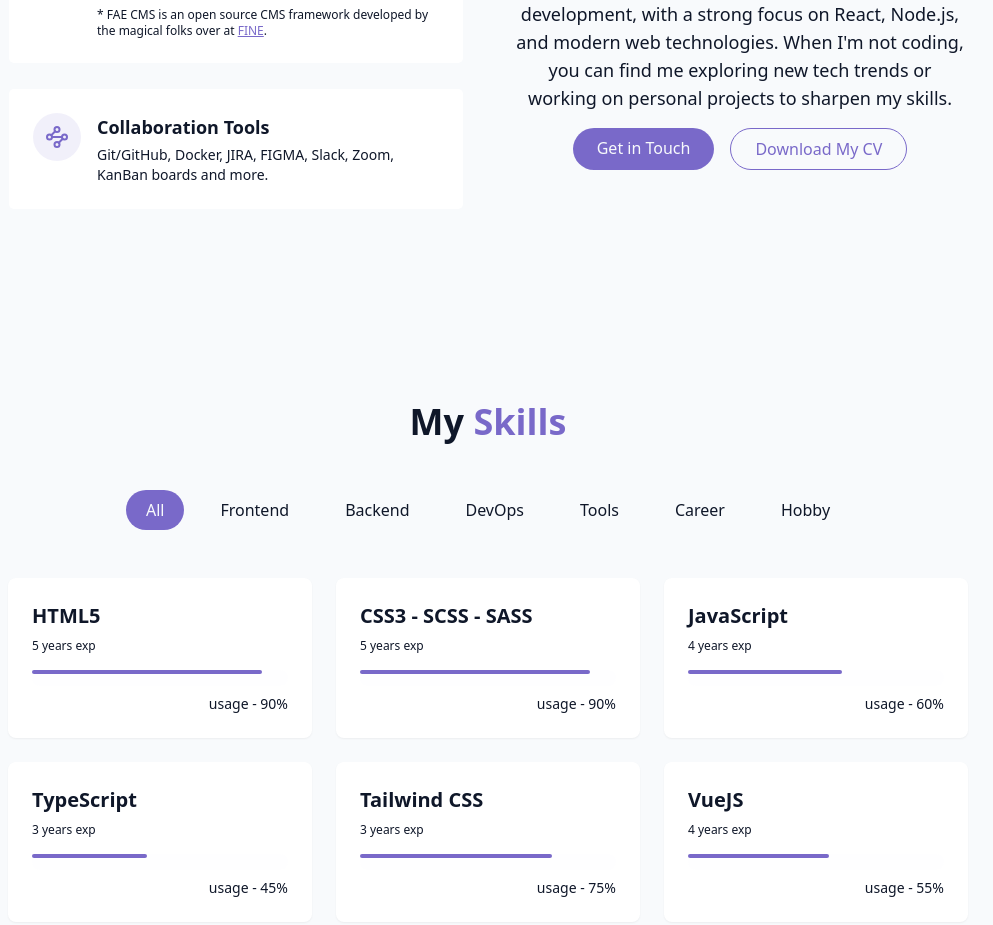
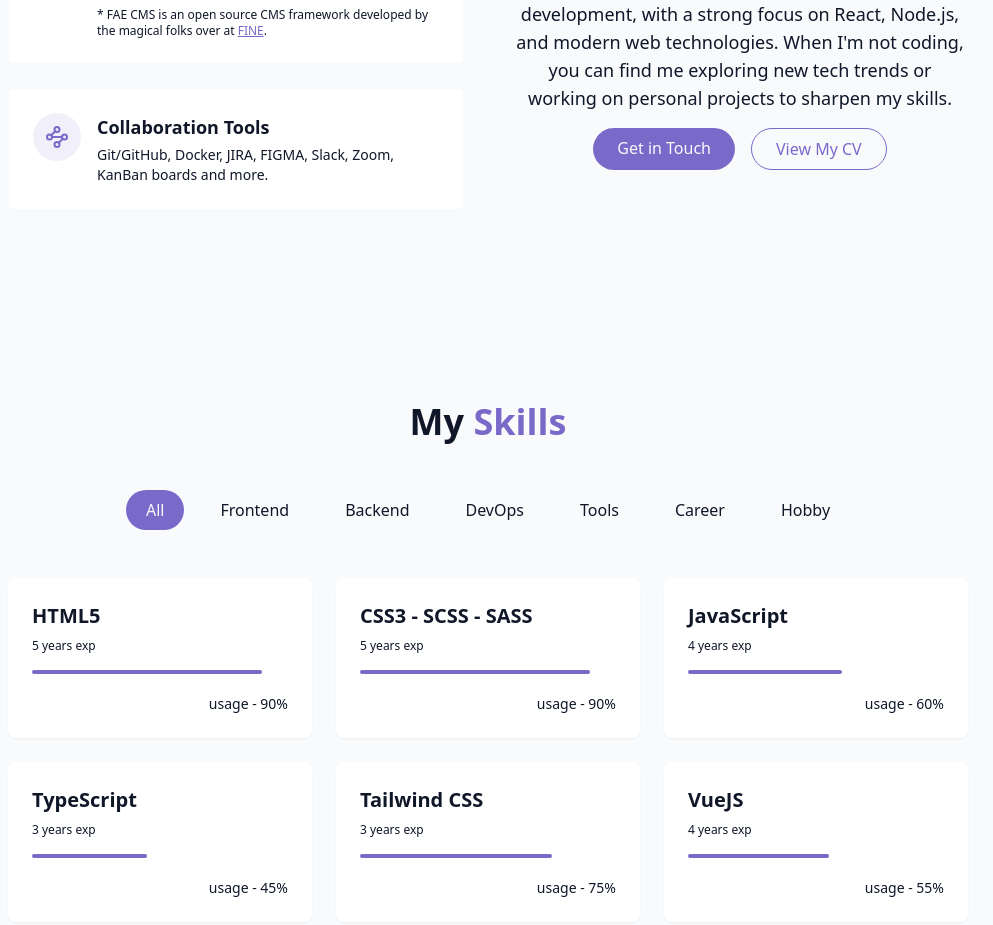
Before and after one commit to tkdguy85/my-portfolio, a React (Vite) app in the folder react-portfolio-project/: page / in a window 1280 px wide. Shown: the part 1200-2125 px from the top of the page, without its empty margins (152-1145 px from the left). Built offline with nearby package versions, Linux system fonts and the light colour scheme.

Commit message:
File tree updated

```diff
--- a/react-portfolio-project/src/components/AboutSection.jsx
+++ b/react-portfolio-project/src/components/AboutSection.jsx
@@ -73,10 +73,10 @@ export const AboutSection = () => {
             <div className="flex flex-col sm:flex-row gap-4 pt-4 justify-center">
               <a href="#projects" className="cosmic-button">Get in Touch</a>
               <a
-                href="/src/public/dg3_resume.pdf"
+                href="/dg3_resume.pdf"
                 target="_blank"
                 className="px-6 py-2 rounded-full border border-primary text-primary hover:bg-primary/30 transition-colors duration-500"
-              >Download My CV</a>
+              >View My CV</a>
             </div>
           </div>
 
--- /dev/null
+++ b/react-portfolio-project/src/components/ProjectSection.jsx
@@ -0,0 +1,9 @@
+const projects = [
+
+]
+
+export const ProjectSection = () => {
+  return (
+    <section></section>
+  )
+}
--- a/react-portfolio-project/src/pages/Home.jsx
+++ b/react-portfolio-project/src/pages/Home.jsx
@@ -4,6 +4,7 @@ import { NavBar } from "../components/NavBar"
 import { HeroSection } from "../components/HeroSection"
 import { AboutSection } from "../components/AboutSection"
 import { SkillsSection } from "../components/SkillsSection"
+import { ProjectSection } from "../components/ProjectSection"
 // import { DayTimeBackground } from "../components/DayTimeBackground"
 
 export const Home = () => {
@@ -25,6 +26,7 @@ export const Home = () => {
       <HeroSection />
       <AboutSection />
       <SkillsSection />
+      <ProjectSection />
     </main>
 
     {/* Footer */}
```
Also changed, not shown: 1 other file (tests, documents, lock files or other folders).
